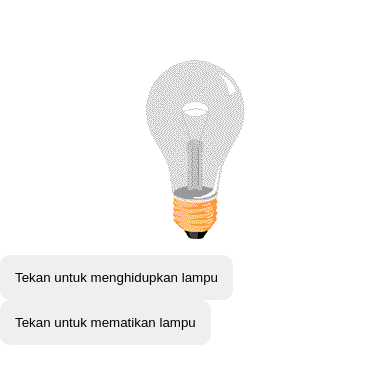
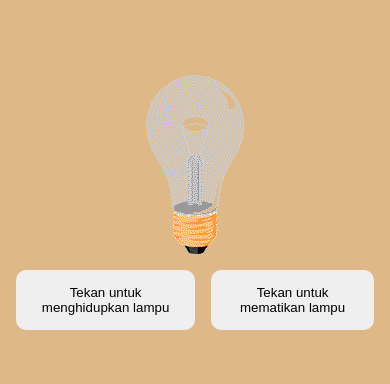
Before and after one commit to taradevio/cetrekan-lampu, a plain HTML site: page index.html in a window 390 px wide. Shown: the part 220-604 px from the top of the page. Drawn offline with Linux system fonts and the light colour scheme.

Commit message:
style for mobile

```diff
--- a/styles.css
+++ b/styles.css
@@ -27,3 +27,19 @@
     background-color: black;
     color: #fff;
 }
+
+@media (max-width: 768px) {
+
+    .container {
+        padding-inline: 1rem;
+        background-color: burlywood;
+        text-align: center;
+    }
+
+    .container div {
+        display: flex;
+        gap: 1rem;
+    }
+
+
+}
```
